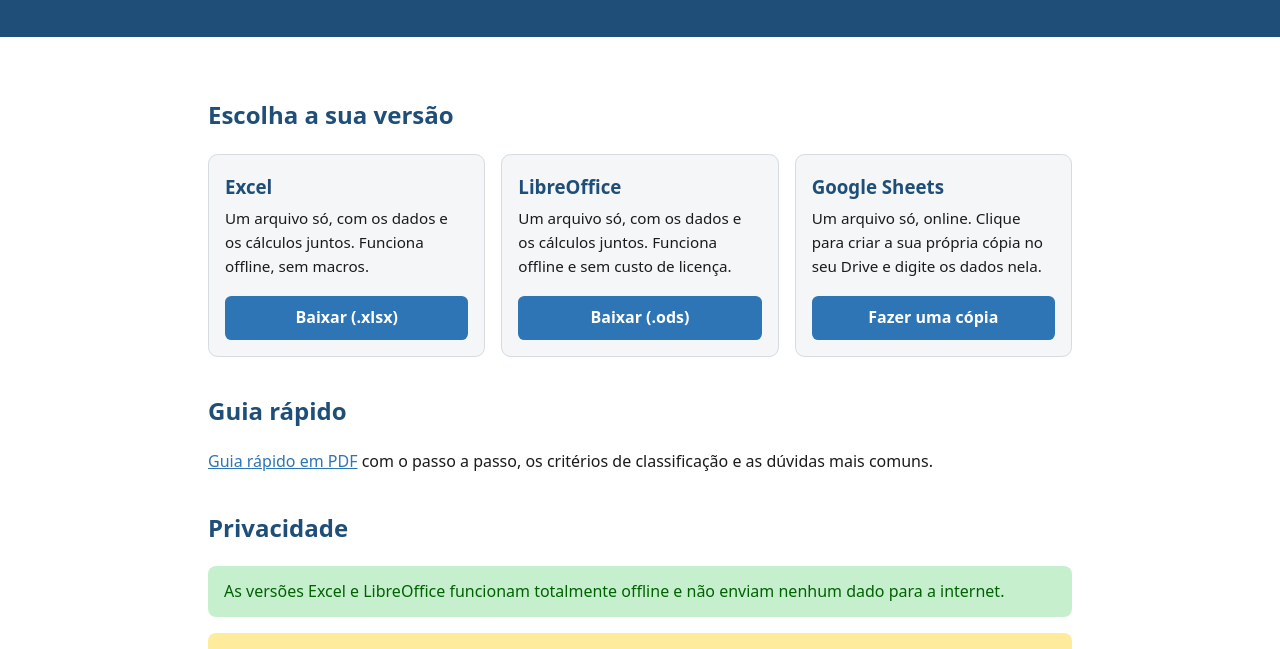
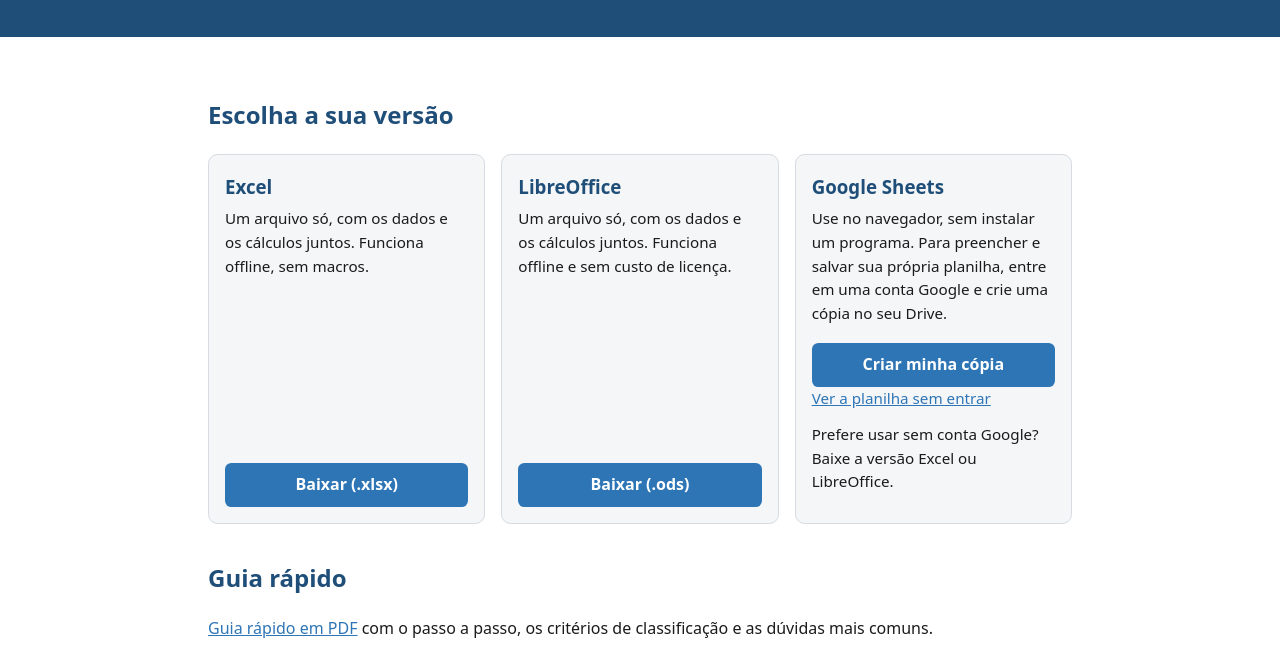
Before and after one commit to isasaade-23/avaliacao-nutricional-oms, a plain HTML site: page docs/index.html in a window 1280 px wide. Shown: the part 145-794 px from the top of the page. Drawn offline with Linux system fonts and the light colour scheme.

Commit message:
Esclarece acesso ao Google Sheets e corrige instruções

```diff
--- a/docs/index.html
+++ b/docs/index.html
@@ -49,8 +49,10 @@
     </div>
     <div class="card">
       <h3>Google Sheets</h3>
-      <p>Um arquivo só, online. Clique para criar a sua própria cópia no seu Drive e digite os dados nela.</p>
-      <a class="btn" href="https://docs.google.com/spreadsheets/d/1ZrYO0hEXhPV054k1nwWsasHnFxFsZ1CQfY2td47YB90/copy">Fazer uma cópia</a>
+      <p>Use no navegador, sem instalar um programa. Para preencher e salvar sua própria planilha, entre em uma conta Google e crie uma cópia no seu Drive.</p>
+      <a class="btn" href="https://docs.google.com/spreadsheets/d/1ZrYO0hEXhPV054k1nwWsasHnFxFsZ1CQfY2td47YB90/copy">Criar minha cópia</a>
+      <p><a href="https://docs.google.com/spreadsheets/d/1ZrYO0hEXhPV054k1nwWsasHnFxFsZ1CQfY2td47YB90/preview">Ver a planilha sem entrar</a></p>
+      <p>Prefere usar sem conta Google? Baixe a versão Excel ou LibreOffice.</p>
     </div>
   </div>
 
```
Also changed, not shown: 5 other files.
